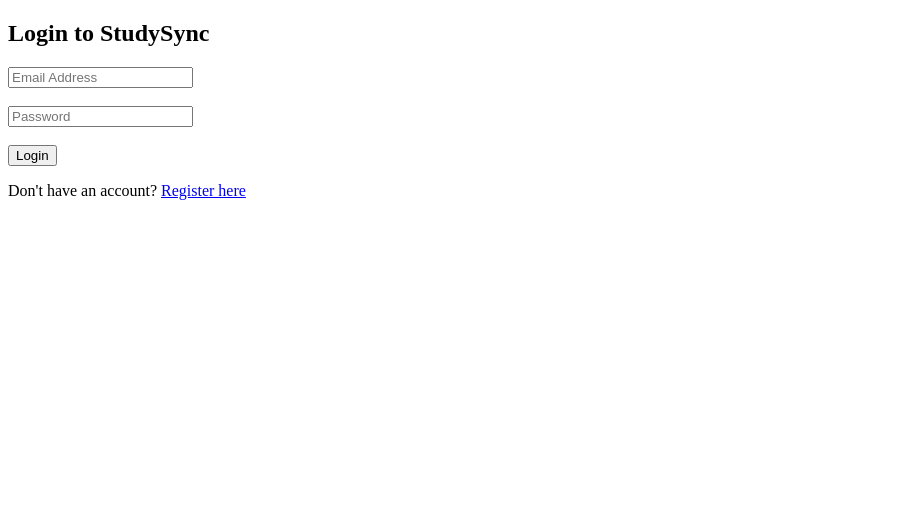
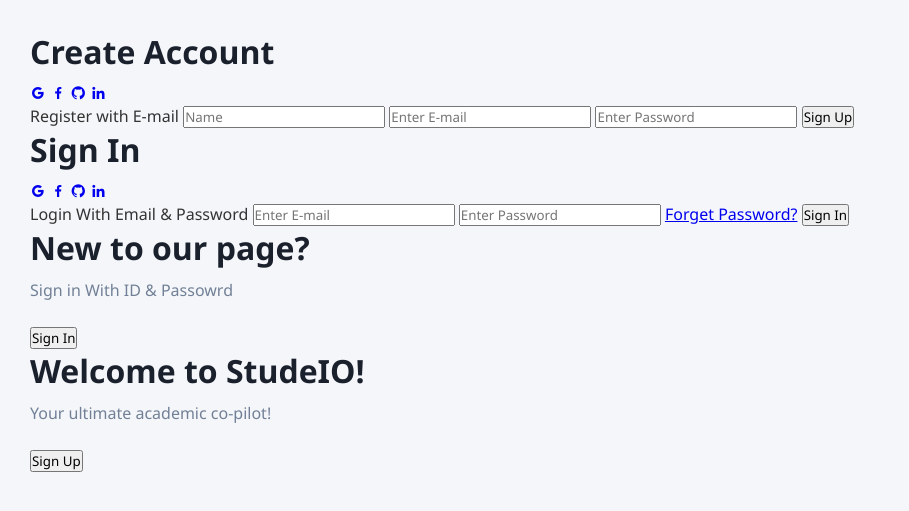
Before and after one commit to StudySyncTeam/Initial-StudySync-project, a Flask app: page /login in a window 1280 px wide. Shown: the top 511 px of the page, without its empty margins (0-909 px from the left). Run offline with Flask 3, Linux system fonts and the light colour scheme.

Commit message:
Update login.html template layout

```diff
--- a/templates/login.html
+++ b/templates/login.html
@@ -1,13 +1,73 @@
 <!DOCTYPE html>
-<html>
-<head><title>StudySync - Login</title></head>
+<html lang="en">
+
+<head>
+    <meta charset="UTF-8">
+    <meta name="viewport" content="width=device-width, initial-scale=1.0">
+
+    <link rel="stylesheet" href="style.css">
+
+    <link href='https://unpkg.com/boxicons@2.1.4/css/boxicons.min.css' rel='stylesheet'>        <!--https://boxicons.com/ -->
+
+    <title>Login & Register Page  ->> Code With Patel</title>
+</head>
+
 <body>
-    <h2>Login to StudySync</h2>
-    <form method="POST">
-        <input type="email" name="email" placeholder="Email Address" required><br><br>
-        <input type="password" name="password" placeholder="Password" required><br><br>
-        <button type="submit">Login</button>
-    </form>
-    <p>Don't have an account? <a href="/register">Register here</a></p>
+
+    <div class="container" id="container">
+        <div class="form-container sign-up">
+            <form>
+                <h1>Create Account</h1>
+                <div class="social-icons">
+                    <a href="#" class="icons"><i class='bx bxl-google'></i></a>
+                    <a href="#" class="icons"><i class='bx bxl-facebook'></i></a>
+                    <a href="#" class="icons"><i class='bx bxl-github'></i></a>
+                    <a href="#" class="icons"><i class='bx bxl-linkedin'></i></a>
+                </div>
+                <span>Register with E-mail</span>
+                <input type="text" placeholder="Name">
+                <input type="email" placeholder="Enter E-mail">
+                <input type="password" placeholder="Enter Password">
+                <button>Sign Up</button>
+            </form>
+        </div>
+
+
+        <div class="form-container sign-in">
+            <form>
+                <h1>Sign In</h1>
+                <div class="social-icons">
+                    <a href="#" class="icons"><i class='bx bxl-google'></i></a>
+                    <a href="#" class="icons"><i class='bx bxl-facebook'></i></a>
+                    <a href="#" class="icons"><i class='bx bxl-github'></i></a>
+                    <a href="#" class="icons"><i class='bx bxl-linkedin'></i></a>
+                </div>
+                <span>Login With Email & Password</span>
+                <input type="email" placeholder="Enter E-mail">
+                <input type="password" placeholder="Enter Password">
+                <a href="#">Forget Password?</a>
+                <button>Sign In</button>
+            </form>
+        </div>
+
+
+        <div class="toggle-container">
+            <div class="toggle">
+                <div class="toggle-panel toggle-left">
+                    <h1>New to our page?</h1>
+                    <p>Sign in With ID & Passowrd</p>
+                    <button class="hidden" id="login">Sign In</button>
+                </div>
+                <div class="toggle-panel toggle-right">
+                    <h1>Welcome to StudeIO!</h1>
+                    <p>Your ultimate academic co-pilot! </p>
+                    <button class="hidden" id="register">Sign Up</button>
+                </div>
+            </div>
+        </div>
+    </div>
+
+    <script src="script.js"></script>
 </body>
+
 </html>
```
